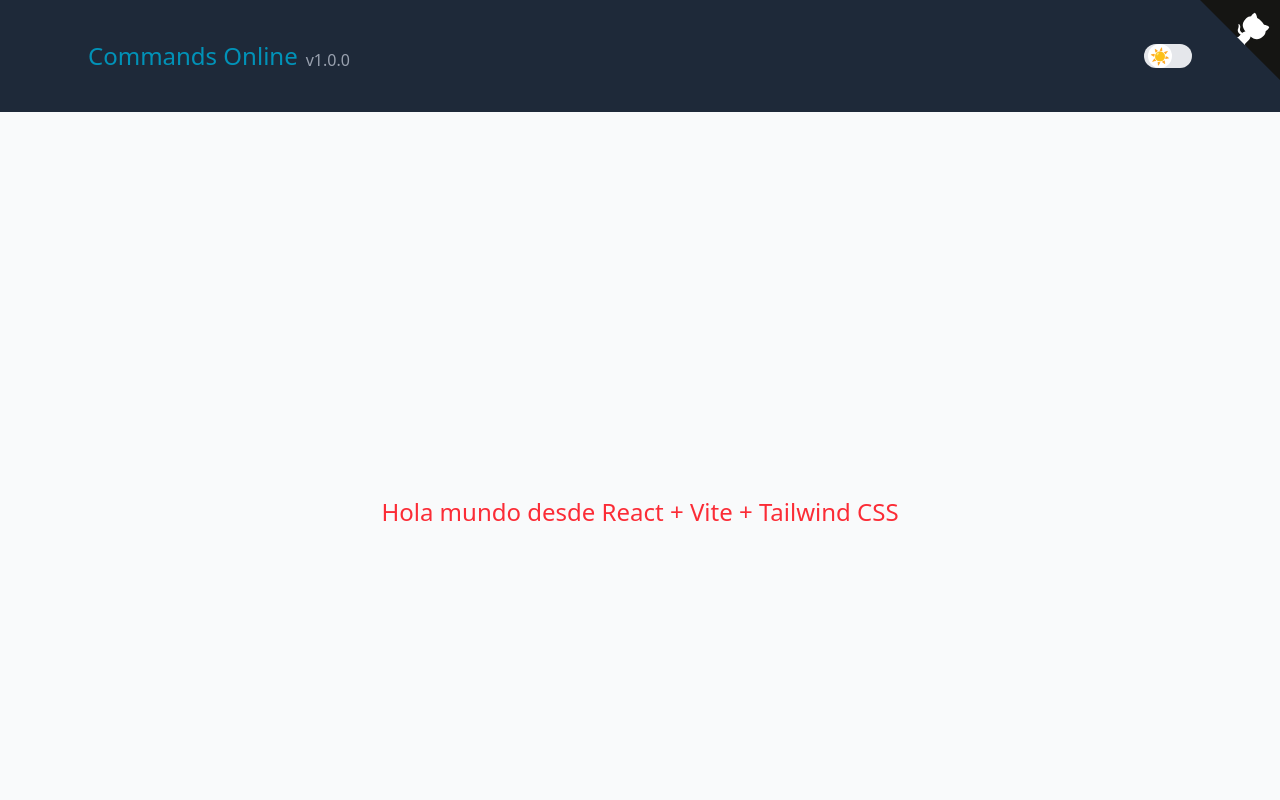
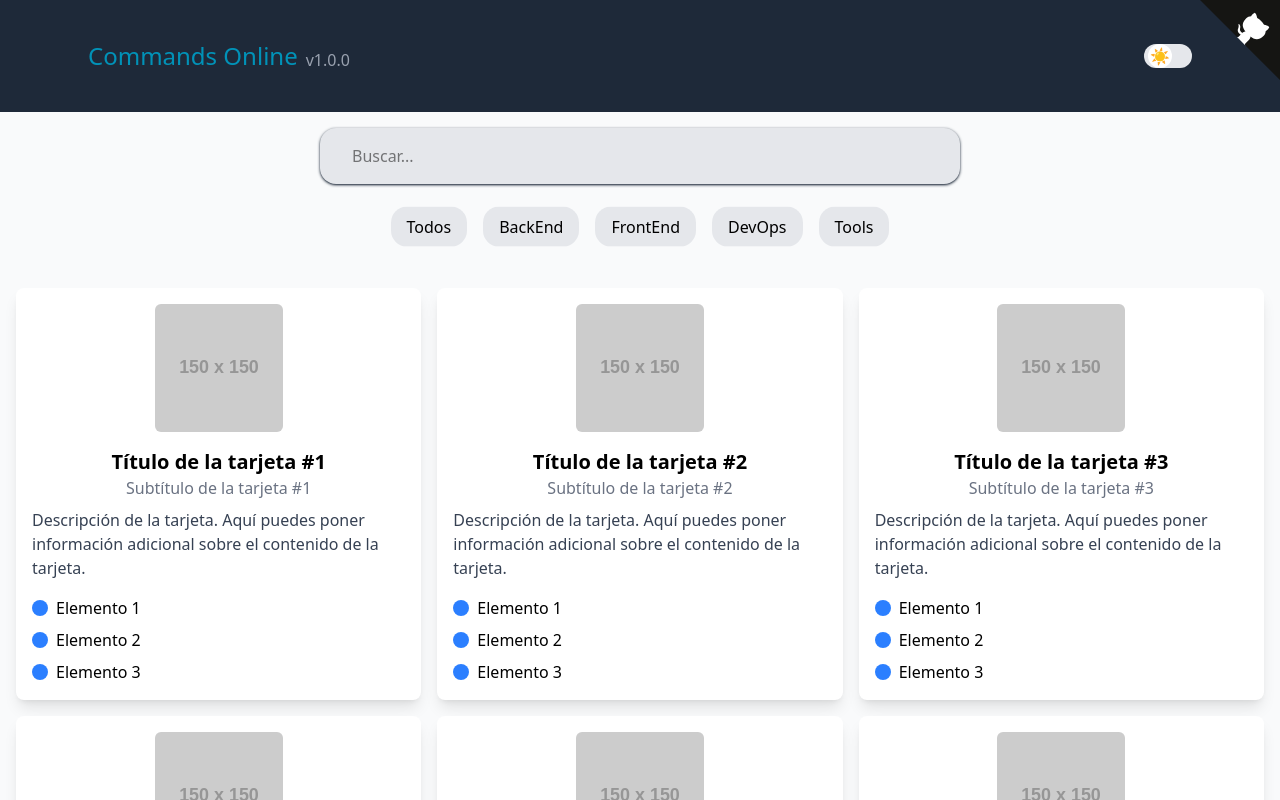
Before and after one commit to maximovj/commands-online, a React (Vite) app: page / in a window 1280 px wide. Shown: the top 800 px of the page. Built offline with nearby package versions, Linux system fonts and the light colour scheme.

Commit message:
* feature: Se modifica App.jsx

```diff
--- a/src/App.jsx
+++ b/src/App.jsx
@@ -1,21 +1,41 @@
 import Header from "./components/Header";
 import Footer from "./components/Footer";
+import ToolBar from "./components/ToolBar";
 import Container from "./components/Container";
 import GitHubCorner from "./components/GitHubCorner";
+import NotFound from "./components/NotFound";
+import ButtonUp from "./components/ButtonUp";
+import CommandList from "./components/CommandList";
+import { useState } from "react";
 
 function App() {
+
+  const [success, setSuccess] = useState(true);
+
+  const showCards = () => {
+    setSuccess(!success);
+  }
+
   return (
     <>
+      <GitHubCorner />
+      <ButtonUp />
       <Header />
       <Container>
-        <div className='h-screen flex flex-col items-center justify-center'>
-          <h1 className='text-center text-red-500 text-bold text-2xl'>
-            Hola mundo desde React + Vite + Tailwind CSS
-          </h1>
+        <div className='min-h-screen flex flex-col items-center justify-center'>
+          <ToolBar showCards={showCards} success={success} />
+          {
+            success ? (
+              <div className="flex-grow w-full h-full m-4">
+                {/* bg-red-400 */}
+                <CommandList title="OOPS" text="Lo siento, elementos no encontrados..." />
+              </div>
+            ) : null
+          }
         </div>
       </Container>
       <Footer />
-      <GitHubCorner />
+
     </>
   )
 }
```
